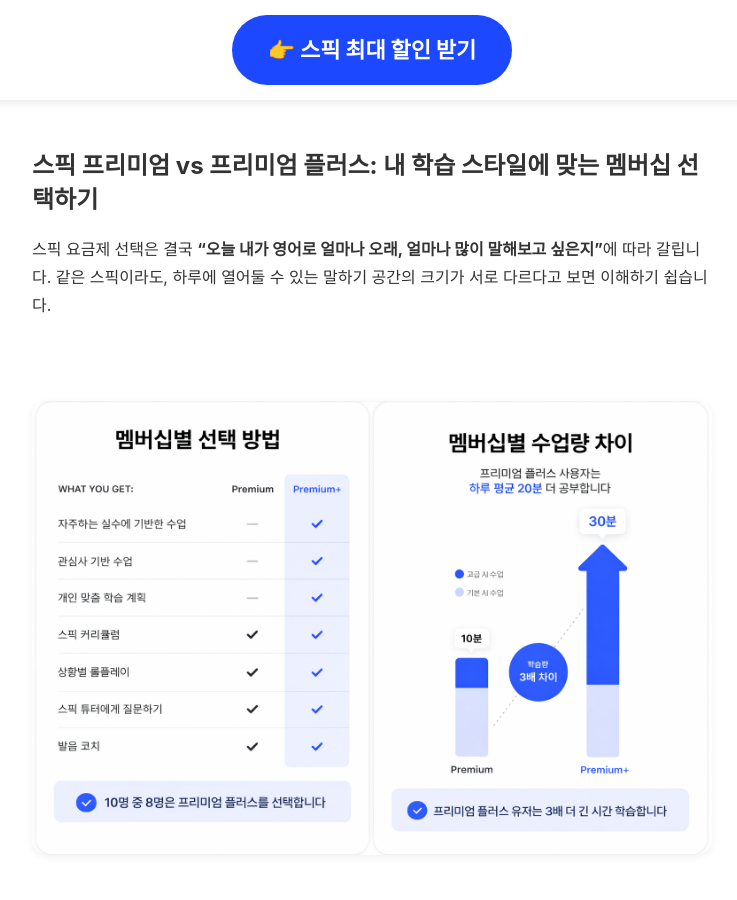
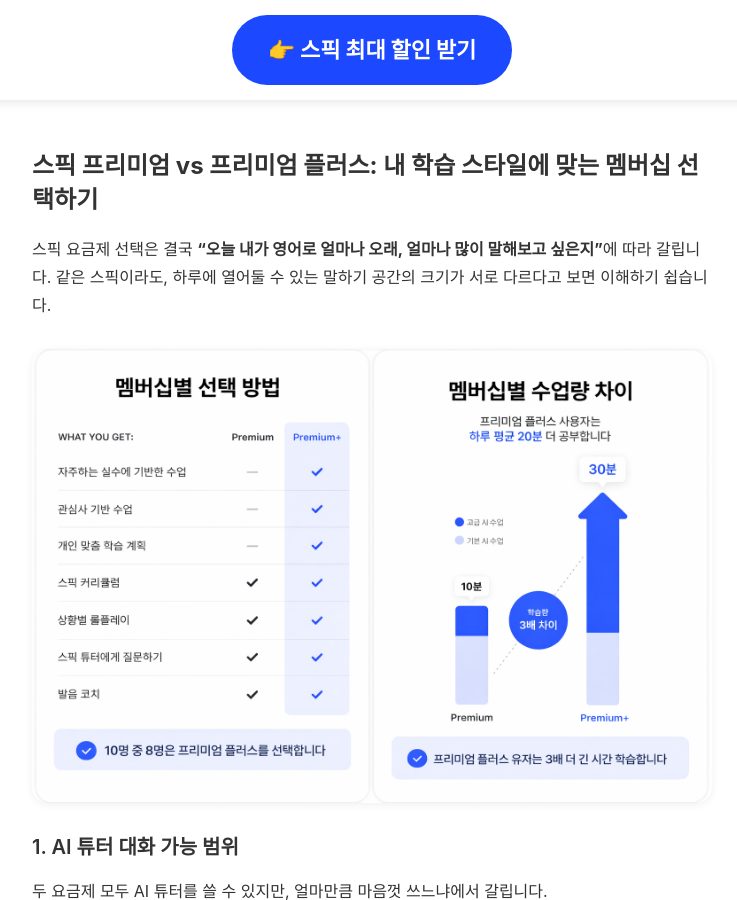
Before and after one commit to kjsjdw/speak_event_page, a Jekyll site: the page built from premium-vs-plus.md, in a window 1280 px wide and 900 px high. Shown: the whole window, without its empty margins (268-1005 px from the left). Built offline with Jekyll 4.4.1, drawn with Linux system fonts in a browser that asks for light colours; some web fonts are replaced.

Commit message:
Update premium-vs-plus.md

```diff
--- a/premium-vs-plus.md
+++ b/premium-vs-plus.md
@@ -8,11 +8,10 @@ permalink: /premium-vs-plus/
 
 스픽 요금제 선택은 결국 **“오늘 내가 영어로 얼마나 오래, 얼마나 많이 말해보고 싶은지”**에 따라 갈립니다. 같은 스픽이라도, 하루에 열어둘 수 있는 말하기 공간의 크기가 서로 다르다고 보면 이해하기 쉽습니다.
 
-<br>
 <div class='step-media' style='margin: 30px 0;'>
-  <img src='/content/images/premium-vs-plus-compare.png' width='80%' alt='스픽 요금제 비교' style='display: block; margin: 0 auto;'>
+  <img src='/content/images/premium-vs-plus-compare.png' width='100%' alt='스픽 요금제 비교' style='display: block; margin: 0 auto;'>
 </div>
-<br>
+
 
 ### 1. AI 튜터 대화 가능 범위
 두 요금제 모두 AI 튜터를 쓸 수 있지만, 얼마만큼 마음껏 쓰느냐에서 갈립니다.
@@ -38,11 +37,10 @@ permalink: /premium-vs-plus/
 ### 4. 프리미엄 플러스 전용 30일 습관 프로그램
 프리미엄 플러스 회원에게는 영어 스피킹 습관을 확실하게 잡아주는 **'업그레이드된 30일 습관 완성 챌린지'** 참여권이 무료로 제공됩니다.
 
-<br>
 <div class='step-media' style='margin: 40px 0;'>
-  <img src='/content/images/speak-habit.jpg' width='70%' alt='스픽 습관 형성 효과' style='display: block; margin: 0 auto;'>
+  <img src='/content/images/speak-habit.jpg' width='100%' alt='스픽 습관 형성 효과' style='display: block; margin: 0 auto;'>
 </div>
-<br>
+
 
 * **학습 목표**: 30일 동안 핵심 패턴을 꾸준히 반복해서, 입에서 바로 나오는 표현으로 만드는 것을 목표로 합니다.
 * **주의사항**: 이 프로그램은 가입 직후 자동으로 적용되는 것이 아니라, **가입 후 7일 안에 별도로 참여 신청**을 해야 유지됩니다.
```
